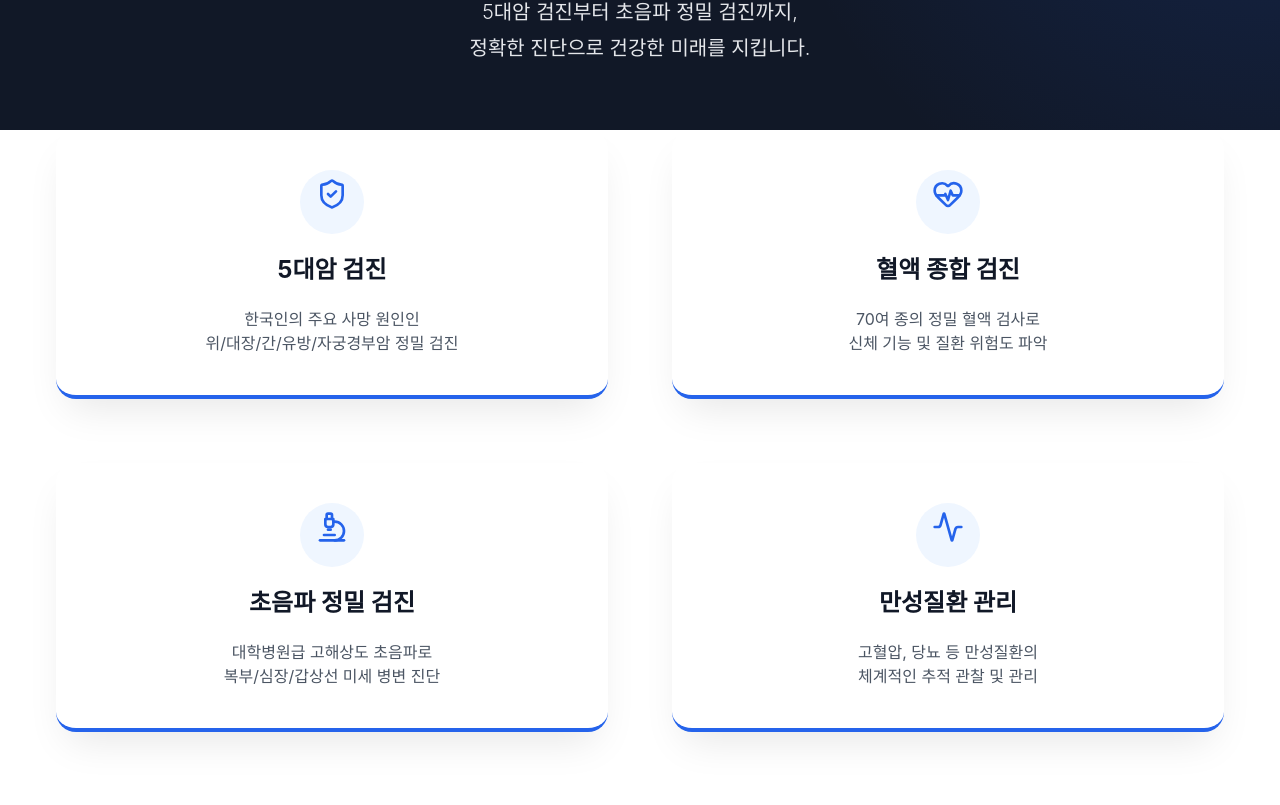
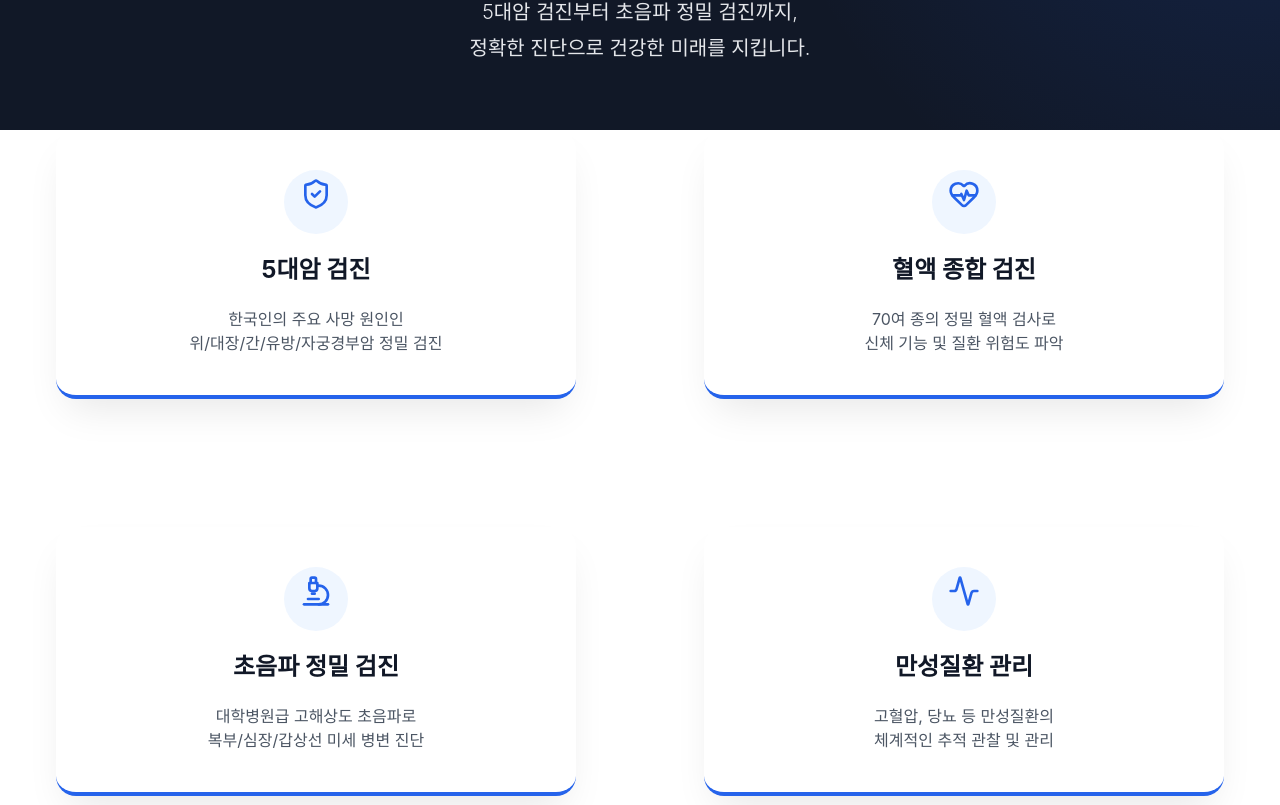
Before and after one commit to bnam1321-bit/365-clinic-web, a Next.js app: page /checkup in a window 1280 px wide. Shown: the part 435-1240 px from the top of the page. Built offline with nearby package versions, Linux system fonts and the light colour scheme; a web font is replaced by a local one.

Commit message:
Fix Checkup page introGrid gap media query regression

```diff
--- a/src/app/checkup/page.module.css
+++ b/src/app/checkup/page.module.css
@@ -225,7 +225,8 @@
 @media (min-width: 768px) {
     .introGrid {
         grid-template-columns: repeat(2, 1fr);
-        /* 2x2 Grid for 4 items looks better than 3 */
+        gap: 8rem;
+        /* Very wide gap for tabs on desktop */
     }
 
     .cancerGrid {
```
